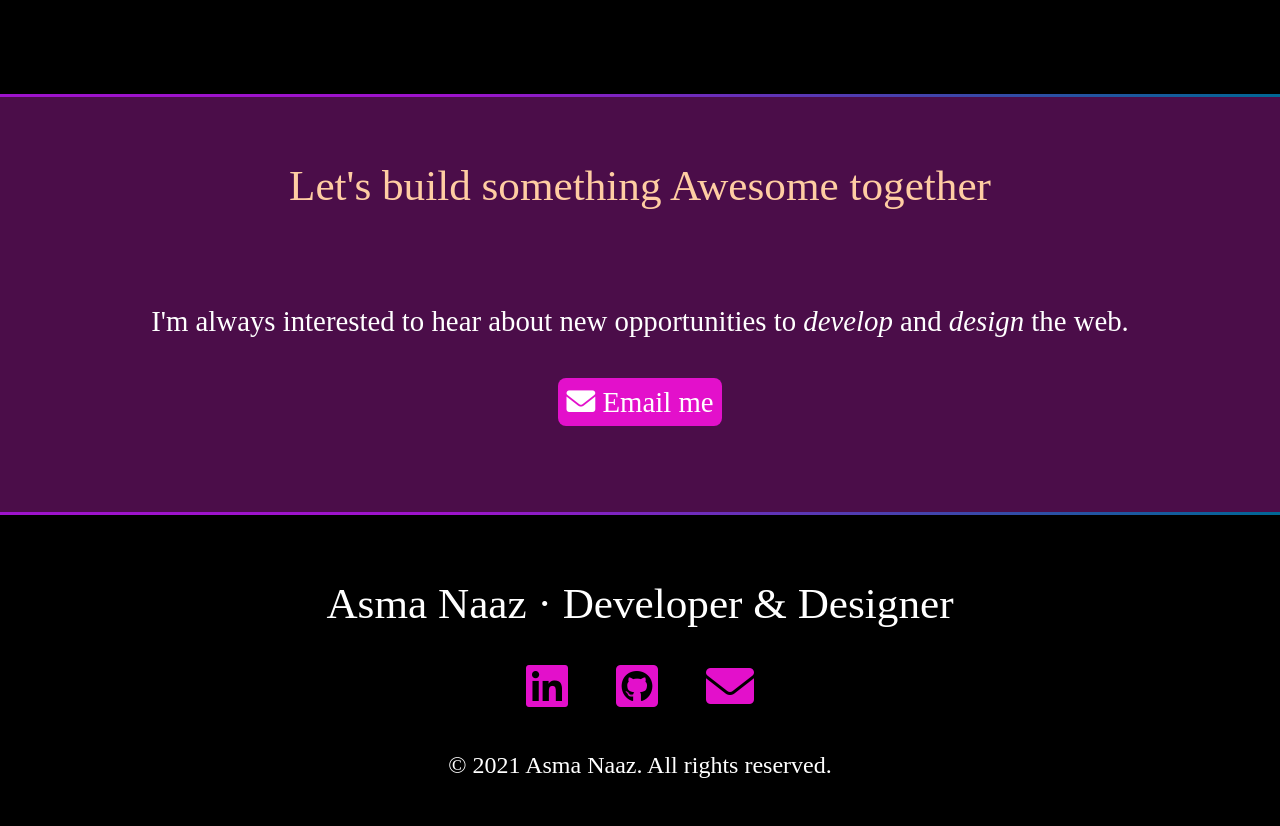
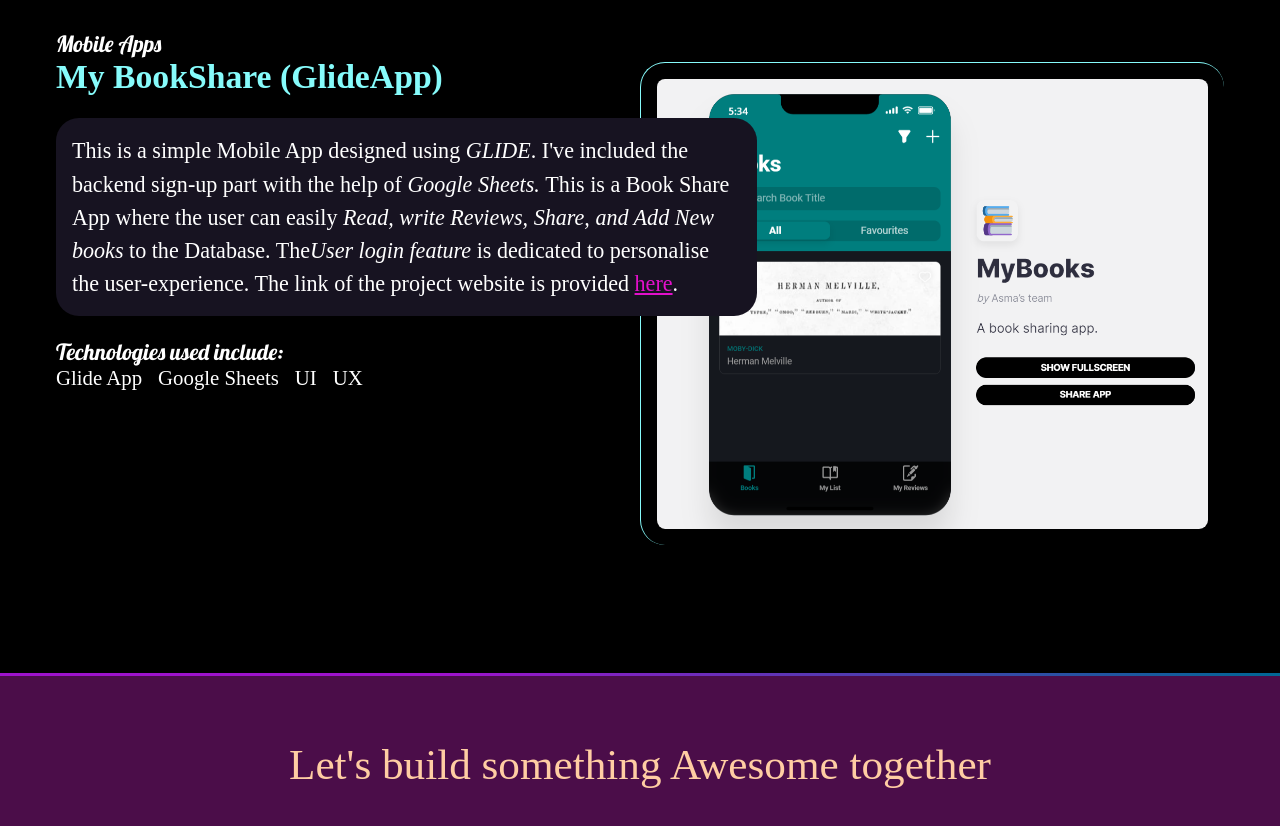
Before and after one commit to Awesomeasma/portfolio, a plain HTML site: page index.html in a window 1280 px wide. Shown: the part 6717-7543 px from the top of the page. Drawn offline with nearby package versions, Linux system fonts and the light colour scheme; a web font is replaced by a local one.

Commit message:
Update index.html

```diff
--- a/index.html
+++ b/index.html
@@ -247,6 +247,24 @@
         <img src="https://github.com/Awesomeasma/portfolio/blob/main/photography-project-img.jpg?raw=true" alt="Screenshot of the Wall of Wonderful Collections." />
     </article>
     <br>
+      <article class = "reverse">
+      <div class="text" data-aos="fade-right">
+        <h4>Mobile Apps</h4>
+        <h3>My BookShare (GlideApp)</h3>
+        <p class="blackbox">
+          This is a simple Mobile App designed using <em>GLIDE</em>. I've included the backend sign-up part with the help of <em>Google Sheets. </em>This is a Book Share App where the user can easily <em>Read, write Reviews, Share, and Add New books </em>to the Database. The<em>User login feature </em>is dedicated to personalise the user-experience. The link of the project website is provided <a href = " https://mybookshare.glideapp.io/" target="_blank">here</a>.
+        </p>
+        <h4>Technologies used include:</h4>
+        <ul>
+          <li>Glide App</li>
+          <li>Google Sheets</li>
+          <li>UI</li>
+          <li>UX</li>
+
+        </ul>
+      </div>
+        <img src="https://github.com/Awesomeasma/portfolio/blob/main/mybookshare-project.png?raw=true" alt="Screenshot" />
+    </article>
 
   </section>
 </div>
```
